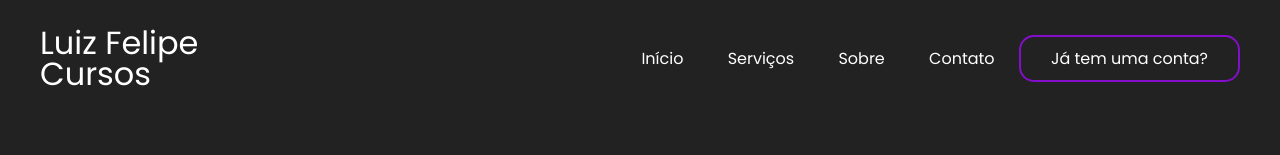
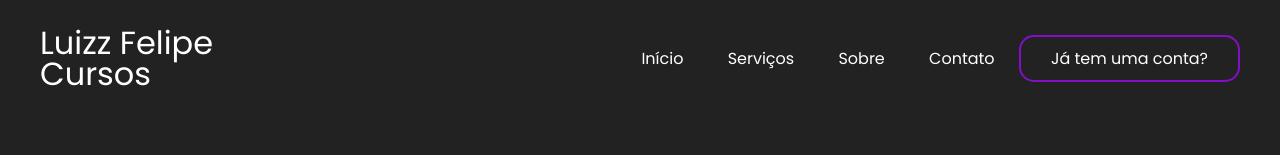
Before and after one commit to luuizfp/Landing-Page, a plain HTML site: page index.html in a window 1280 px wide. Shown: the top 155 px of the page. Drawn offline with Linux system fonts and the light colour scheme.

Commit message:
modificado

```diff
--- a/index.html
+++ b/index.html
@@ -17,7 +17,7 @@
 <!--header é só uma nomenclatura para a web entender onde ficar tal coisa, no caso da header é o cabeçalho, separação do cabeçalho-->
     <header>
         <div id="title">
-            <h1>Luiz Felipe</h1>
+            <h1>Luizz Felipe</h1>
             <h1>Cursos</h1>
         </div>
 
```
